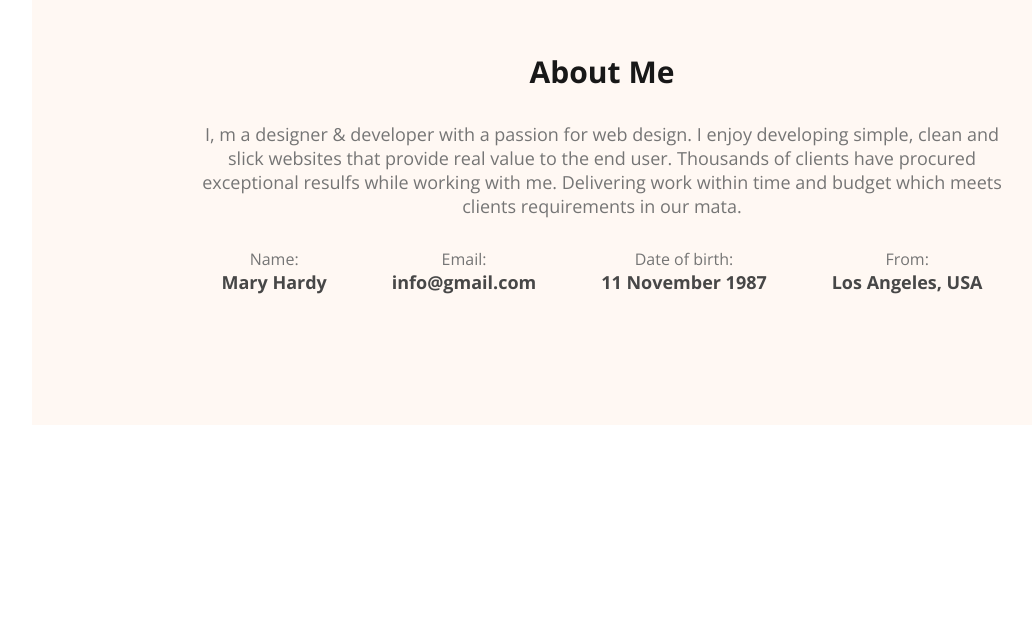
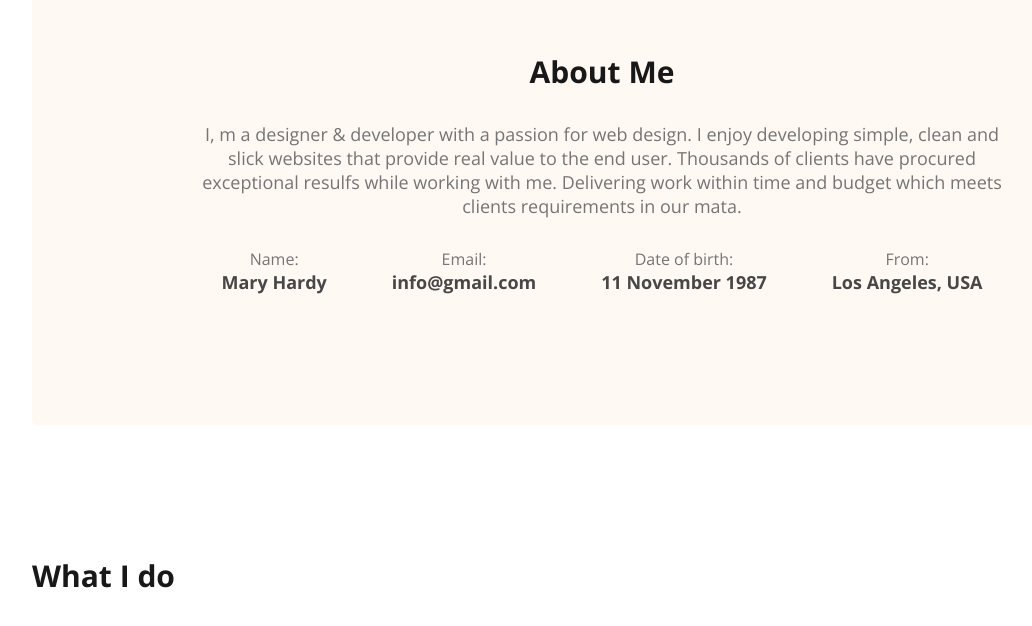
Before and after one commit to Bulbulahmed10/PH-dev-portfolio-practice-project-01, a plain HTML site: page index.html in a window 1280 px wide. Shown: the part 1053-1679 px from the top of the page, without its empty margins (38-1070 px from the left). Before the commit the page ends 1608 px from the top, so only its background shows below. Drawn offline with nearby package versions, Linux system fonts and the light colour scheme.

Commit message:
initial commit

```diff
--- a/index.html
+++ b/index.html
@@ -76,6 +76,9 @@
             </div>
         </div>
     </section>
-    <section></section>
+    <section class="skill-section">
+        <h3>What I do</h3>
+
+    </section>
   </body>
 </html>
--- a/style.css
+++ b/style.css
@@ -131,6 +131,7 @@ header{
     background-color: #FFF8F3;
     text-align: center;
     padding: 131px 157px;
+    border-radius: 5px;
 }
 
 .about-me p{
```
